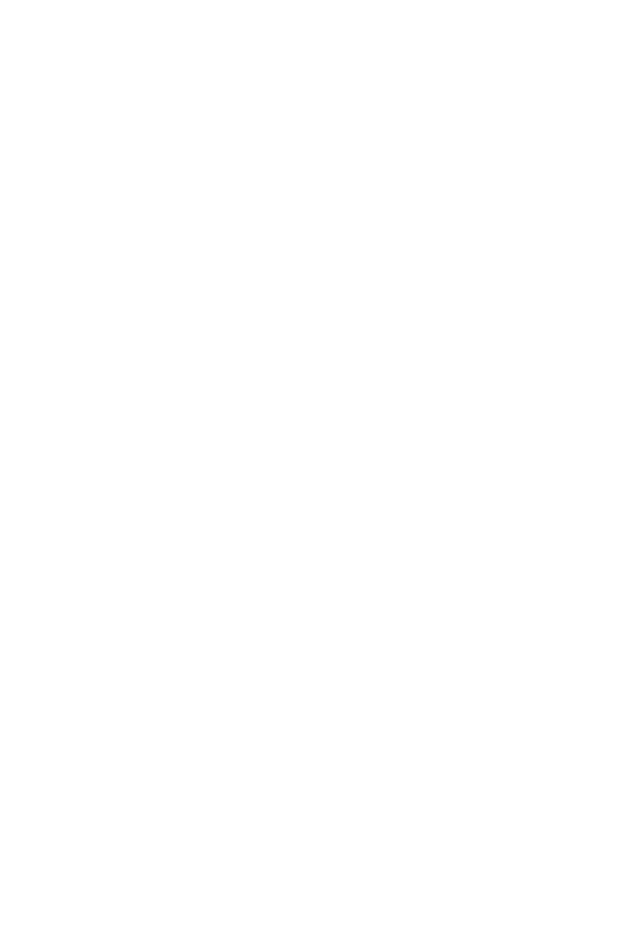
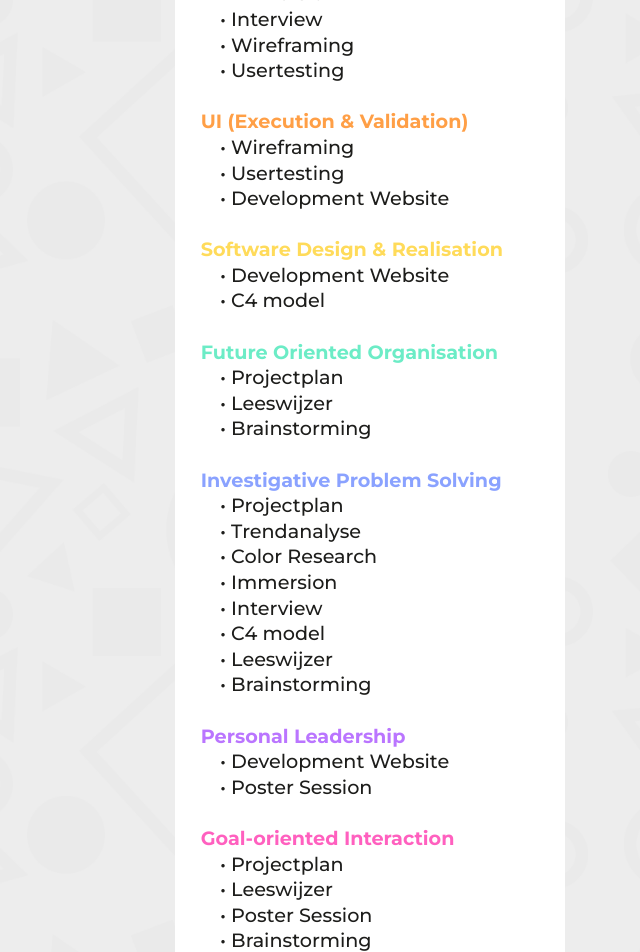
Before and after one commit to metteghijsen/semester6-website, a Nuxt app in the folder frontend/: page /leeswijzer in a window 1280 px wide. Before the commit this address had no page. Shown: the part 320-1272 px from the top of the page, without its empty margins (640-1280 px from the left). Before the commit the page ends 800 px from the top, so only its background shows below. Built offline with nearby package versions, Linux system fonts and the light colour scheme.

Commit message:
Feature: Added leeswijzer page

```diff
--- a/frontend/components/layout/Taskbar.vue
+++ b/frontend/components/layout/Taskbar.vue
@@ -25,7 +25,7 @@
         <div v-else class="bg-darkblue100 h-0.5 rounded-full stripe" />
       </router-link>
 
-      <router-link :to="links[3].to" class="px-2 link" :class="{ 'active-link': isActive(links[3].to) }" target="_blank">
+      <router-link :to="links[3].to" class="px-2 link" :class="{ 'active-link': isActive(links[3].to) }">
         <UiTypography type="p" size="paragraph-small" :class="{ 'font-bold': isActive(links[3].to) }">
           Leeswijzer
         </UiTypography>
@@ -44,7 +44,7 @@
         { text: 'Home', to: '/' },
         { text: 'Deliverables', to: '/deliverables' },
         { text: 'Projecten', to: '/projecten' },
-        { text: 'Leeswijzer', to: '/documents/leeswijzerv1.pdf' }
+        { text: 'Leeswijzer', to: '/leeswijzer' }
       ]
     }
   },
--- /dev/null
+++ b/frontend/pages/leeswijzer.vue
@@ -0,0 +1,229 @@
+<template>
+  <div>
+    <UiContainer>
+      <div class="h-full overflow-x-hidden">
+        <LayoutTaskbar />
+        <div class="flex flex-row">
+          <iframe src="/documents/leeswijzerv1.pdf" width="1100px" height="1250px" title="leeswijzer" class="rounded-3xl" />
+          <div class="h-max ml-4 w-[600px] bg-white100 rounded-3xl">
+            <div class="m-4">
+              <UiTypography type="h3" size="heading3" class="mb-3">
+                Burden of Proof
+              </UiTypography>
+              <div>
+                <UiTypography type="h4" size="heading4" color="text-red100">
+                  UI (Analysis & Advice)
+                </UiTypography>
+
+                <NuxtLink to="/deliverable/literaturestudy">
+                  <UiTypography type="p" class="ml-3 my-0.5 hover:opacity-50 transition-all">
+                    • Trendanalyse
+                  </UiTypography>
+                </NuxtLink>
+
+                <NuxtLink to="/deliverable/colorresearch">
+                  <UiTypography type="p" class="ml-3 my-0.5 hover:opacity-50 transition-all">
+                    • Color Research
+                  </UiTypography>
+                </NuxtLink>
+
+                <NuxtLink to="/deliverable/immersion">
+                  <UiTypography type="p" class="ml-3 my-0.5 hover:opacity-50 transition-all">
+                    • Immersion
+                  </UiTypography>
+                </NuxtLink>
+
+                <NuxtLink to="/deliverable/interview">
+                  <UiTypography type="p" class="ml-3 my-0.5 hover:opacity-50 transition-all">
+                    • Interview
+                  </UiTypography>
+                </NuxtLink>
+
+                <NuxtLink to="/deliverable/wireframes">
+                  <UiTypography type="p" class="ml-3 my-0.5 hover:opacity-50 transition-all">
+                    • Wireframing
+                  </UiTypography>
+                </NuxtLink>
+
+                <NuxtLink to="/deliverable/usertesting">
+                  <UiTypography type="p" class="ml-3 my-0.5 hover:opacity-50 transition-all">
+                    • Usertesting
+                  </UiTypography>
+                </NuxtLink>
+              </div>
+
+              <div>
+                <UiTypography type="h4" size="heading4" color="text-orange100" class="mt-5">
+                  UI (Execution & Validation)
+                </UiTypography>
+
+                <NuxtLink to="/deliverable/wireframes">
+                  <UiTypography type="p" class="ml-3 my-0.5 hover:opacity-50 transition-all">
+                    • Wireframing
+                  </UiTypography>
+                </NuxtLink>
+
+                <NuxtLink to="/deliverable/usertesting">
+                  <UiTypography type="p" class="ml-3 my-0.5 hover:opacity-50 transition-all">
+                    • Usertesting
+                  </UiTypography>
+                </NuxtLink>
+
+                <NuxtLink to="/deliverable/developmentwebsite">
+                  <UiTypography type="p" class="ml-3 my-0.5 hover:opacity-50 transition-all">
+                    • Development Website
+                  </UiTypography>
+                </NuxtLink>
+              </div>
+
+              <div>
+                <UiTypography type="h4" size="heading4" color="text-yellow100" class="mt-5">
+                  Software Design & Realisation
+                </UiTypography>
+
+                <NuxtLink to="/deliverable/developmentwebsite">
+                  <UiTypography type="p" class="ml-3 my-0.5 hover:opacity-50 transition-all">
+                    • Development Website
+                  </UiTypography>
+                </NuxtLink>
+
+                <NuxtLink to="/deliverable/c4model">
+                  <UiTypography type="p" class="ml-3 my-0.5 hover:opacity-50 transition-all">
+                    • C4 model
+                  </UiTypography>
+                </NuxtLink>
+              </div>
+
+              <div>
+                <UiTypography type="h4" size="heading4" color="text-green100" class="mt-5">
+                  Future Oriented Organisation
+                </UiTypography>
+
+                <NuxtLink to="/deliverable/projectplan">
+                  <UiTypography type="p" class="ml-3 my-0.5 hover:opacity-50 transition-all">
+                    • Projectplan
+                  </UiTypography>
+                </NuxtLink>
+
+                <NuxtLink to="/deliverable/leeswijzer">
+                  <UiTypography type="p" class="ml-3 my-0.5 hover:opacity-50 transition-all">
+                    • Leeswijzer
+                  </UiTypography>
+                </NuxtLink>
+
+                <NuxtLink to="/deliverable/brainstorming">
+                  <UiTypography type="p" class="ml-3 my-0.5 hover:opacity-50 transition-all">
+                    • Brainstorming
+                  </UiTypography>
+                </NuxtLink>
+              </div>
+
+              <div>
+                <UiTypography type="h4" size="heading4" color="text-blue100" class="mt-5">
+                  Investigative Problem Solving
+                </UiTypography>
+
+                <NuxtLink to="/deliverable/projectplan">
+                  <UiTypography type="p" class="ml-3 my-0.5 hover:opacity-50 transition-all">
+                    • Projectplan
+                  </UiTypography>
+                </NuxtLink>
+
+                <NuxtLink to="/deliverable/literaturestudy">
+                  <UiTypography type="p" class="ml-3 my-0.5 hover:opacity-50 transition-all">
+                    • Trendanalyse
+                  </UiTypography>
+                </NuxtLink>
+
+                <NuxtLink to="/deliverable/colorresearch">
+                  <UiTypography type="p" class="ml-3 my-0.5 hover:opacity-50 transition-all">
+                    • Color Research
+                  </UiTypography>
+                </NuxtLink>
+
+                <NuxtLink to="/deliverable/immersion">
+                  <UiTypography type="p" class="ml-3 my-0.5 hover:opacity-50 transition-all">
+                    • Immersion
+                  </UiTypography>
+                </NuxtLink>
+
+                <NuxtLink to="/deliverable/interview">
+                  <UiTypography type="p" class="ml-3 my-0.5 hover:opacity-50 transition-all">
+                    • Interview
+                  </UiTypography>
+                </NuxtLink>
+
+                <NuxtLink to="/deliverable/c4model">
+                  <UiTypography type="p" class="ml-3 my-0.5 hover:opacity-50 transition-all">
+                    • C4 model
+                  </UiTypography>
+                </NuxtLink>
+
+                <NuxtLink to="/deliverable/leeswijzer">
+                  <UiTypography type="p" class="ml-3 my-0.5 hover:opacity-50 transition-all">
+                    • Leeswijzer
+                  </UiTypography>
+                </NuxtLink>
+
+                <NuxtLink to="/deliverable/brainstorming">
+                  <UiTypography type="p" class="ml-3 my-0.5 hover:opacity-50 transition-all">
+                    • Brainstorming
+                  </UiTypography>
+                </NuxtLink>
+              </div>
+
+              <div>
+                <UiTypography type="h4" size="heading4" color="text-purple100" class="mt-5">
+                  Personal Leadership
+                </UiTypography>
+
+                <NuxtLink to="/deliverable/developmentwebsite">
+                  <UiTypography type="p" class="ml-3 my-0.5 hover:opacity-50 transition-all">
+                    • Development Website
+                  </UiTypography>
+                </NuxtLink>
+
+                <NuxtLink to="/deliverable/postersession">
+                  <UiTypography type="p" class="ml-3 my-0.5 hover:opacity-50 transition-all">
+                    • Poster Session
+                  </UiTypography>
+                </NuxtLink>
+              </div>
+
+              <div>
+                <UiTypography type="h4" size="heading4" color="text-pink100" class="mt-5">
+                  Goal-oriented Interaction
+                </UiTypography>
+
+                <NuxtLink to="/deliverable/projectplan">
+                  <UiTypography type="p" class="ml-3 my-0.5 hover:opacity-50 transition-all">
+                    • Projectplan
+                  </UiTypography>
+                </NuxtLink>
+
+                <NuxtLink to="/deliverable/leeswijzer">
+                  <UiTypography type="p" class="ml-3 my-0.5 hover:opacity-50 transition-all">
+                    • Leeswijzer
+                  </UiTypography>
+                </NuxtLink>
+
+                <NuxtLink to="/deliverable/postersession">
+                  <UiTypography type="p" class="ml-3 my-0.5 hover:opacity-50 transition-all">
+                    • Poster Session
+                  </UiTypography>
+                </NuxtLink>
+
+                <NuxtLink to="/deliverable/postersession">
+                  <UiTypography type="p" class="ml-3 my-0.5 hover:opacity-50 transition-all">
+                    • Brainstorming
+                  </UiTypography>
+                </NuxtLink>
+              </div>
+            </div>
+          </div>
+        </div>
+      </div>
+    </UiContainer>
+    <SectionsFooter />
+  </div>
+</template>
```
